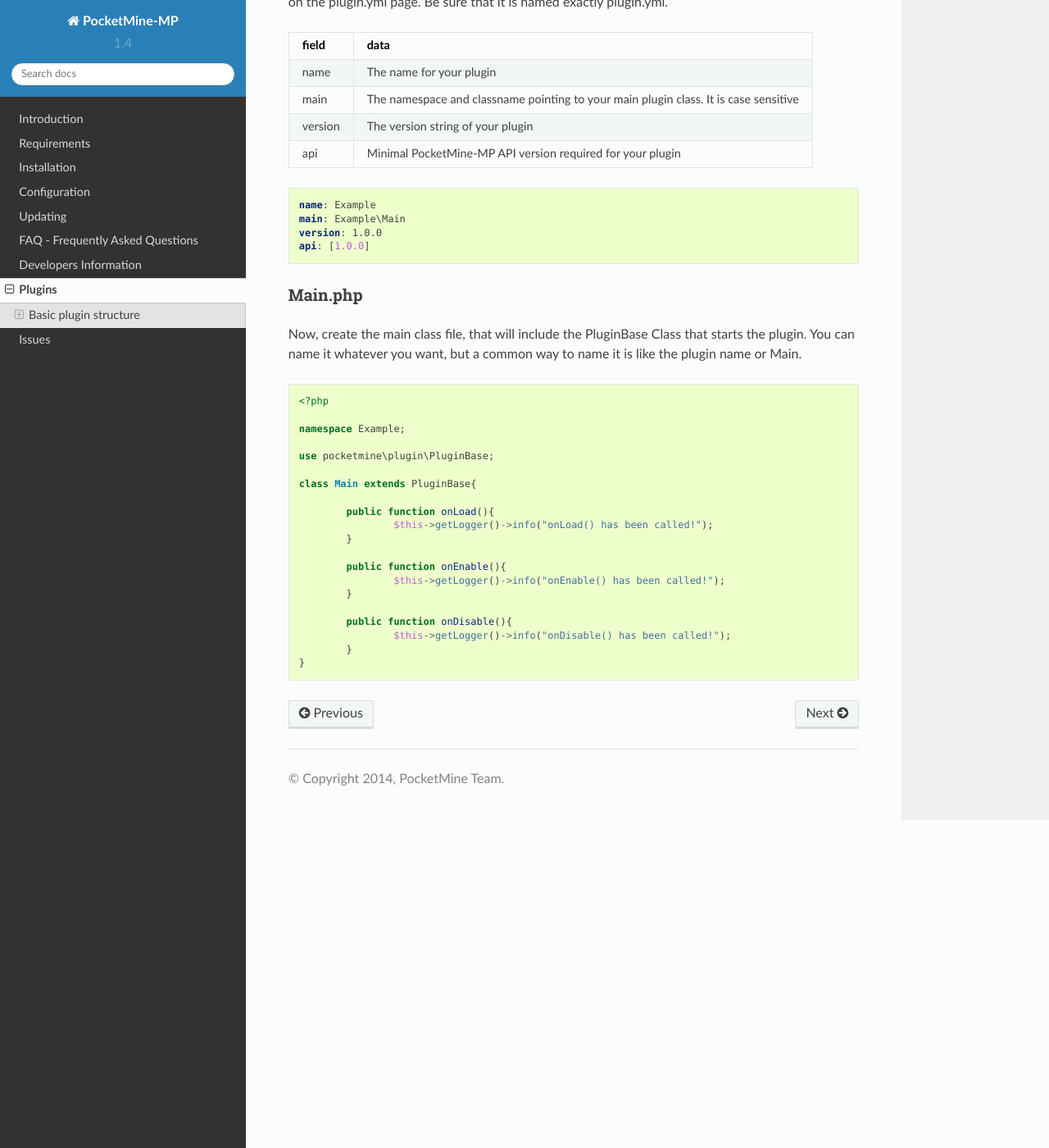
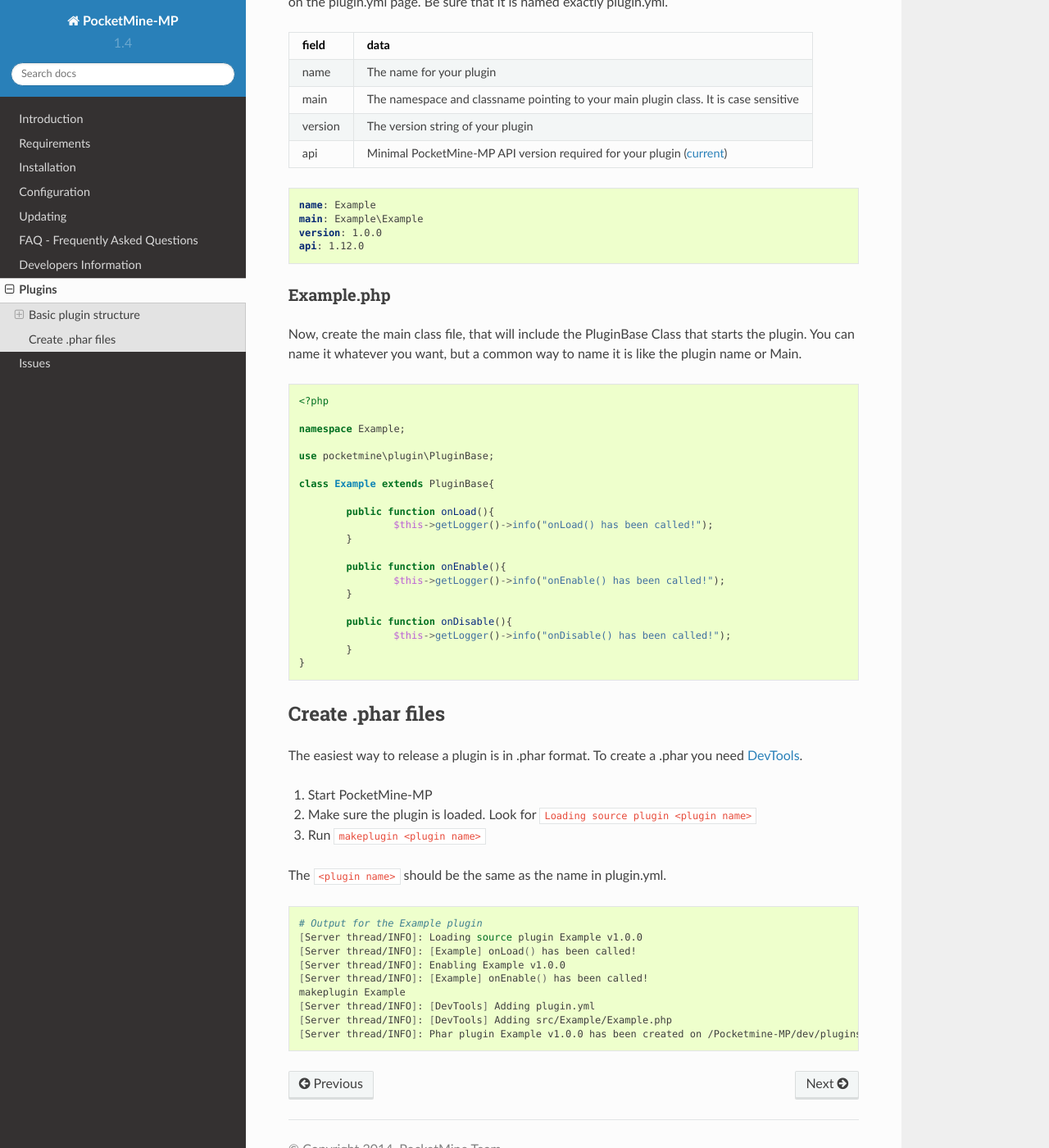
Before and after one commit to PocketMine/Documentation, a Sphinx documentation site: the page built from source/plugins.rst, in a window 1280 px wide and 1400 px high, scrolled down 987 px. Shown: the whole window at 82% size. Built offline with Sphinx 7.4.7 and the Read the Docs theme 2.0.0, drawn with Linux system fonts in a browser that asks for light colours; some of the changed text lies outside the part shown.

Commit message:
Create .phar with devtools

```diff
--- a/source/plugins.rst
+++ b/source/plugins.rst
@@ -9,7 +9,7 @@ Plugins are available on the `PocketMine website <http://forums.pocketmine.net/p
 Below is an skeleton with the minimal needed directories, files and content.
 
 .. note::
-    To run plugins from source or create .phar files you need `DevTools <http://jenkins.pocketmine.net/job/DevTools%20Plugin/>`_.
+    To run plugins from source or `create .phar files`_ you need `DevTools <http://jenkins.pocketmine.net/job/DevTools%20Plugin/>`_.
 
 Basic plugin structure
 ----------------------
@@ -30,7 +30,7 @@ Make sure your base structure looks like this
     	        ├── plugin.yml
     	        └── src
                     └── Example
-                        └── Main.php
+                        └── Example.php
 
 	5 directories, 2 files
 
@@ -44,17 +44,17 @@ field   data
 name    The name for your plugin
 main    The namespace and classname pointing to your main plugin class. It is case sensitive
 version The version string of your plugin
-api     Minimal PocketMine-MP API version required for your plugin
+api     Minimal PocketMine-MP API version required for your plugin (`current <https://github.com/PocketMine/PocketMine-MP/search?utf8=✓&q=filename%3APocketMine.php+%22const+API_VERSION%22&type=Code>`_)
 ======= ====================================================================================
 
 .. code-block:: yaml
 
 	name: Example
-	main: Example\Main
+	main: Example\Example
 	version: 1.0.0
-	api: [1.0.0]
+	api: 1.12.0
 
-Main.php
+Example.php
 ++++++++
 Now, create the main class file, that will include the PluginBase Class that starts the plugin. You can name it whatever you want, but a common way to name it is like the plugin name or Main.
 
@@ -66,7 +66,7 @@ Now, create the main class file, that will include the PluginBase Class that sta
 
 	use pocketmine\plugin\PluginBase;
 
-	class Main extends PluginBase{
+	class Example extends PluginBase{
 
 		public function onLoad(){
 			$this->getLogger()->info("onLoad() has been called!");
@@ -80,3 +80,27 @@ Now, create the main class file, that will include the PluginBase Class that sta
 			$this->getLogger()->info("onDisable() has been called!");
 		}
 	}
+
+Create .phar files
+------------------
+
+The easiest way to release a plugin is in .phar format.
+To create a .phar you need `DevTools <http://jenkins.pocketmine.net/job/DevTools%20Plugin/>`_.
+
+1. Start PocketMine-MP
+2. Make sure the plugin is loaded. Look for ``Loading source plugin <plugin name>``
+3. Run ``makeplugin <plugin name>``
+
+The ``<plugin name>`` should be the same as the name in plugin.yml.
+
+.. code-block:: sh
+
+  # Output for the Example plugin
+  [Server thread/INFO]: Loading source plugin Example v1.0.0
+  [Server thread/INFO]: [Example] onLoad() has been called!
+  [Server thread/INFO]: Enabling Example v1.0.0
+  [Server thread/INFO]: [Example] onEnable() has been called!
+  makeplugin Example
+  [Server thread/INFO]: [DevTools] Adding plugin.yml
+  [Server thread/INFO]: [DevTools] Adding src/Example/Example.php
+  [Server thread/INFO]: Phar plugin Example v1.0.0 has been created on /Pocketmine-MP/dev/plugins/DevTools//Example_v1.0.0.phar
```
